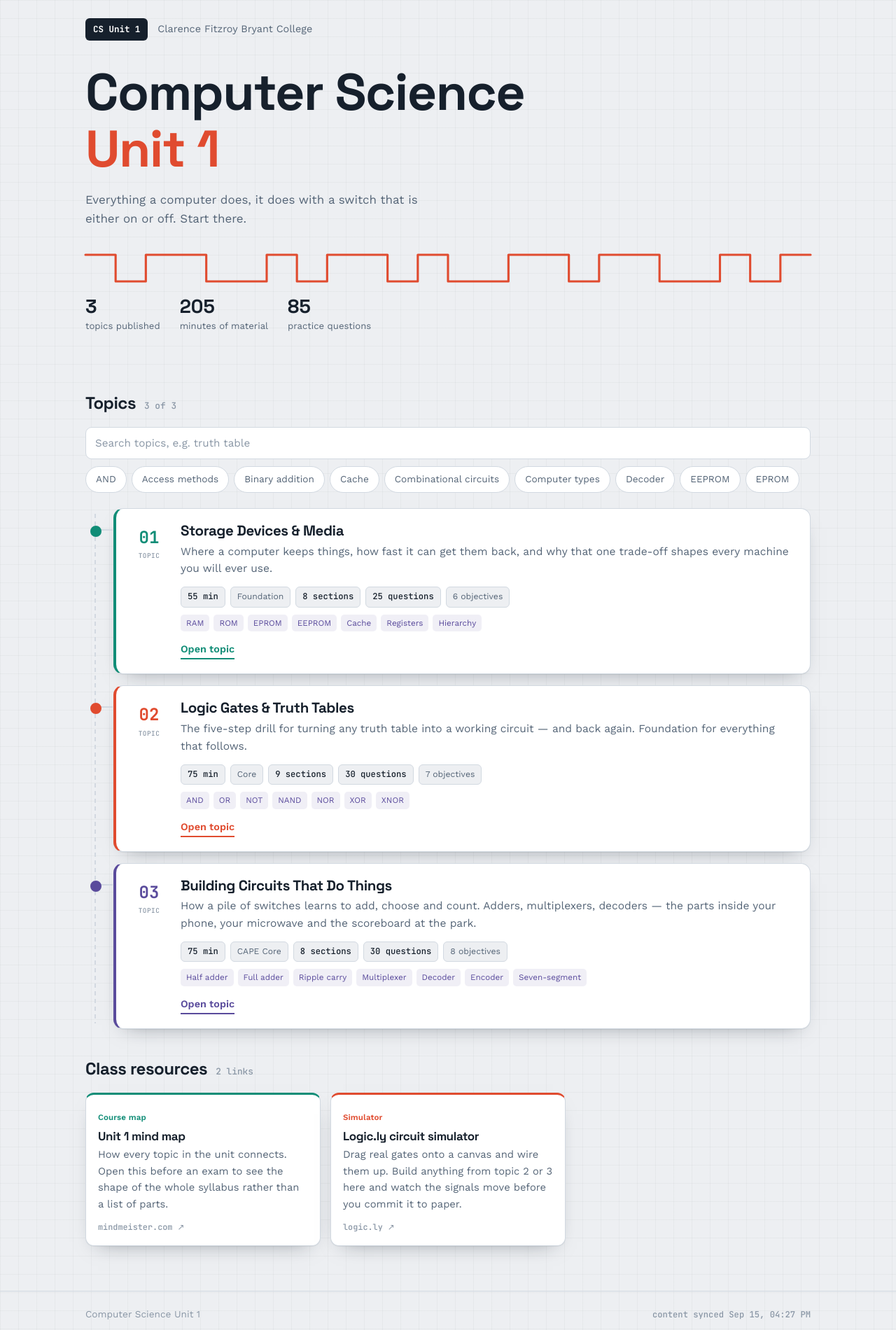
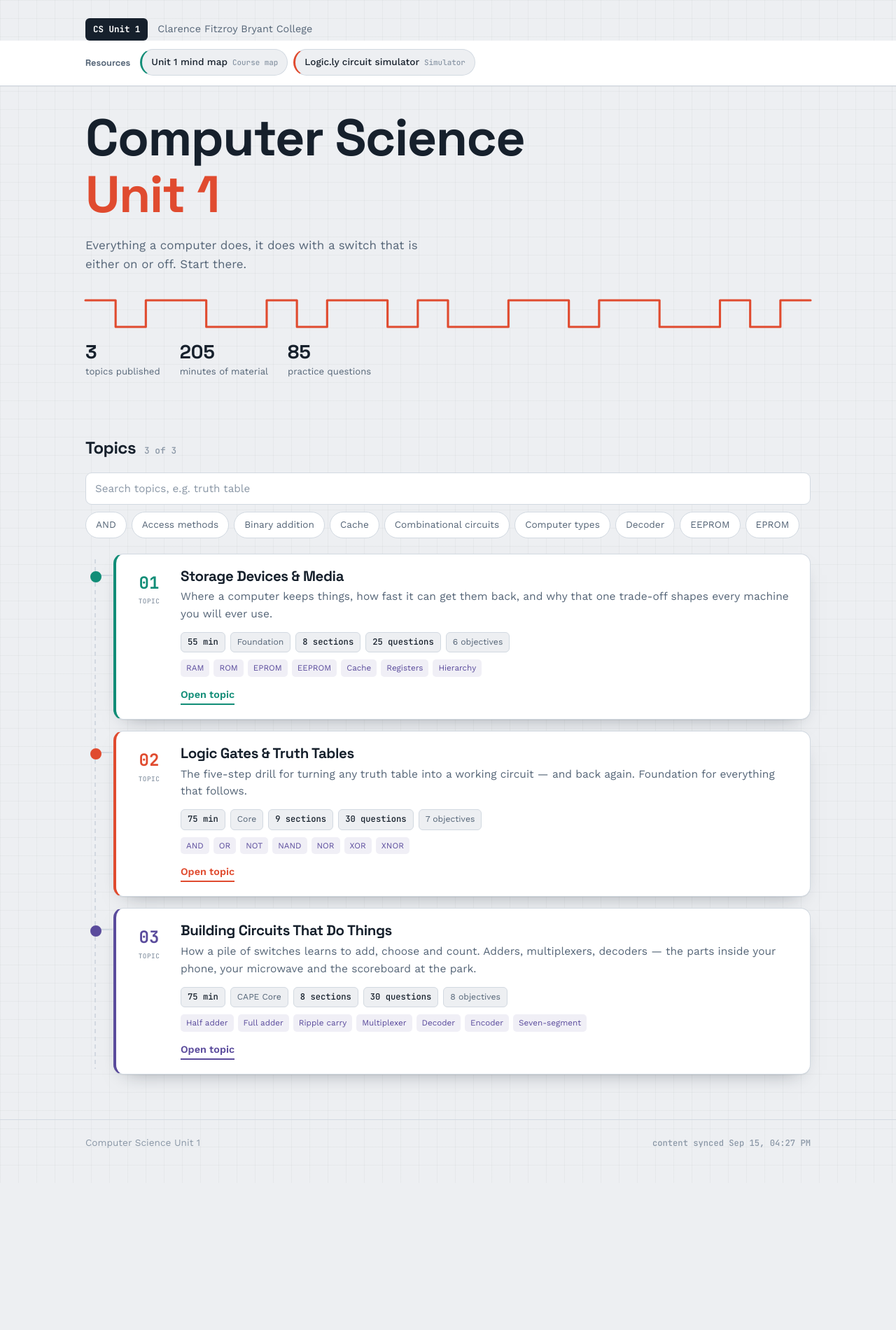
Before and after one commit to enoete/compsciu1_hub, a plain HTML site: page index.html in a window 1280 px wide. Shown: the whole page at 70% size. After the commit the page ends 1690 px from the top, so only its background shows below. Drawn offline with nearby package versions, Linux system fonts and the light colour scheme.

Commit message:
Move class resources into a sticky top bar
Replaces the below-topics resource card grid with a compact, always-
visible strip pinned under the masthead. One layout serves desktop and
phone: chips wrap into a horizontally-scrollable row rather than needing
a separate collapsed state for narrow viewports.

Co-Authored-By: Claude Sonnet 5 <noreply@anthropic.com>

```diff
--- a/index.html
+++ b/index.html
@@ -132,18 +132,31 @@ a.card:hover{transform:translateY(-2px); box-shadow:0 1px 0 rgba(22,32,44,.06),
 }
 
 
-/* ---------- resources ---------- */
-.res{display:grid; grid-template-columns:repeat(auto-fill,minmax(258px,1fr)); gap:14px}
-.rcard{
-  display:block; text-decoration:none; background:var(--board); border:1px solid var(--line);
-  border-top:3px solid var(--accent,var(--violet)); border-radius:12px; padding:17px; box-shadow:var(--shadow);
-  transition:transform .14s ease, box-shadow .14s ease;
+/* ---------- sticky resources bar ---------- */
+.resbar{
+  position:sticky; top:0; z-index:60;
+  background:var(--board); border-bottom:1px solid var(--line);
+  box-shadow:0 1px 0 rgba(22,32,44,.06);
 }
-.rcard:hover{transform:translateY(-2px); box-shadow:0 1px 0 rgba(22,32,44,.06), 0 18px 34px -18px rgba(22,32,44,.55)}
-.rcard .kind{font-size:.72rem; font-weight:600; color:var(--accent,var(--violet)); letter-spacing:.01em}
-.rcard h3{font-size:1.06rem; margin:5px 0 6px}
-.rcard p{margin:0; color:var(--ink2); font-size:.92rem}
-.rcard .host{display:block; margin-top:11px; font-family:"JetBrains Mono",monospace; font-size:.74rem; color:var(--ink3)}
+.resbar-in{display:flex; align-items:center; gap:12px; padding:10px 22px}
+.resbar-label{
+  flex:0 0 auto; font-family:"Space Grotesk",sans-serif; font-weight:700; font-size:.8rem;
+  color:var(--ink2); white-space:nowrap;
+}
+.resbar-scroll{
+  display:flex; gap:8px; overflow-x:auto; scrollbar-width:thin;
+  -webkit-overflow-scrolling:touch; padding:2px 2px 4px; scroll-padding-left:2px;
+}
+.resbar-scroll::-webkit-scrollbar{height:5px}
+.resbar-scroll::-webkit-scrollbar-thumb{background:var(--line); border-radius:3px}
+.rchip{
+  flex:0 0 auto; display:flex; align-items:baseline; gap:7px; text-decoration:none;
+  background:var(--paper); border:1px solid var(--line); border-radius:999px;
+  padding:7px 13px; font-size:.85rem; font-weight:500; color:var(--ink); white-space:nowrap;
+  border-left:3px solid var(--accent,var(--violet)); transition:background .12s ease, border-color .12s ease;
+}
+.rchip:hover, .rchip:focus-visible{background:var(--board); border-color:var(--accent,var(--violet))}
+.rchip .k{font-size:.68rem; color:var(--ink3); font-family:"JetBrains Mono",monospace; font-weight:500}
 
 /* ---------- states ---------- */
 .msg{
@@ -167,6 +180,9 @@ code.stamp{font-family:"JetBrains Mono",monospace; font-size:.76rem}
   .mod::after{left:-26px}
   .card{grid-template-columns:1fr; gap:8px; padding:17px}
   .card .num{text-align:left}
+  .resbar-in{padding:8px 16px; gap:8px}
+  .resbar-label{display:none}
+  .rchip{padding:6px 11px; font-size:.8rem}
 }
 </style>
 </head>
@@ -178,6 +194,13 @@ code.stamp{font-family:"JetBrains Mono",monospace; font-size:.76rem}
     <span class="mast-inst" id="inst">Clarence Fitzroy Bryant College</span>
   </div>
 </header>
+
+<nav class="resbar hide" id="resBar" aria-label="Class resources">
+  <div class="wrap resbar-in">
+    <span class="resbar-label">Resources</span>
+    <div class="resbar-scroll" id="resBarLinks"></div>
+  </div>
+</nav>
 
 <section class="hero">
   <div class="wrap">
@@ -211,13 +234,6 @@ code.stamp{font-family:"JetBrains Mono",monospace; font-size:.76rem}
 
   <div id="board" class="bus">
     <div class="skel"></div><div class="skel"></div>
-  </div>
-  <div id="resSection" class="hide">
-    <div class="sect-head">
-      <h2>Class resources</h2>
-      <span class="count" id="resCount"></span>
-    </div>
-    <div class="res" id="resBoard"></div>
   </div>
 </main>
 
@@ -371,15 +387,12 @@ function card(t) {
 function renderResources() {
   const list = DATA.resources || [];
   if (!list.length) return;
-  document.getElementById('resSection').classList.remove('hide');
-  $('#resCount').textContent = `${list.length} link${list.length > 1 ? 's' : ''}`;
-  $('#resBoard').innerHTML = list.map(r => `
-    <a class="rcard" href="${esc(r.url)}" target="_blank" rel="noopener"
-       style="--accent:${esc(r.accent || 'var(--violet)')}">
-      ${r.kind ? `<span class="kind">${esc(r.kind)}</span>` : ''}
-      <h3>${esc(r.title)}</h3>
-      ${r.blurb ? `<p>${esc(r.blurb)}</p>` : ''}
-      ${r.host ? `<span class="host">${esc(r.host)} \u2197</span>` : ''}
+  $('#resBar').classList.remove('hide');
+  $('#resBarLinks').innerHTML = list.map(r => `
+    <a class="rchip" href="${esc(r.url)}" target="_blank" rel="noopener"
+       style="--accent:${esc(r.accent || 'var(--violet)')}"
+       title="${esc(r.blurb || r.title)}">
+      ${esc(r.title)}${r.kind ? ` <span class="k">${esc(r.kind)}</span>` : ''}
     </a>`).join('');
 }
 
```
